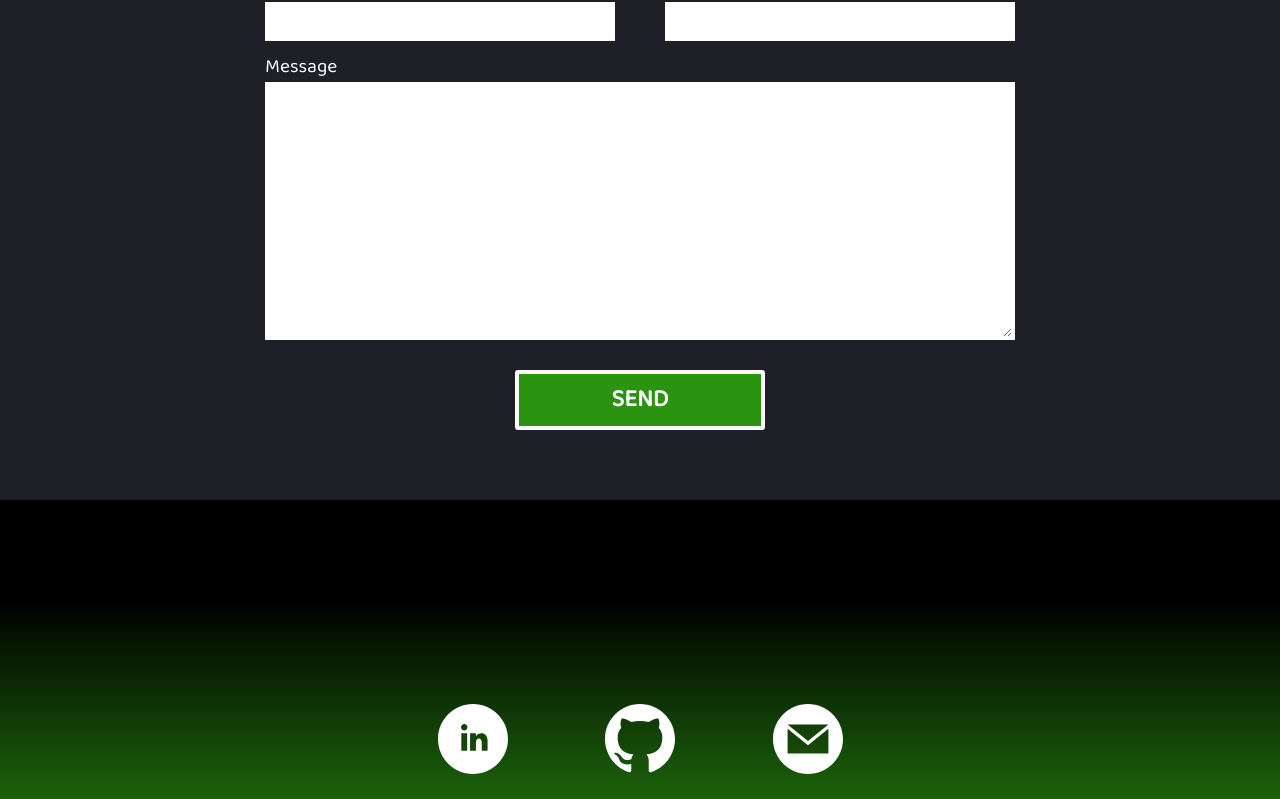
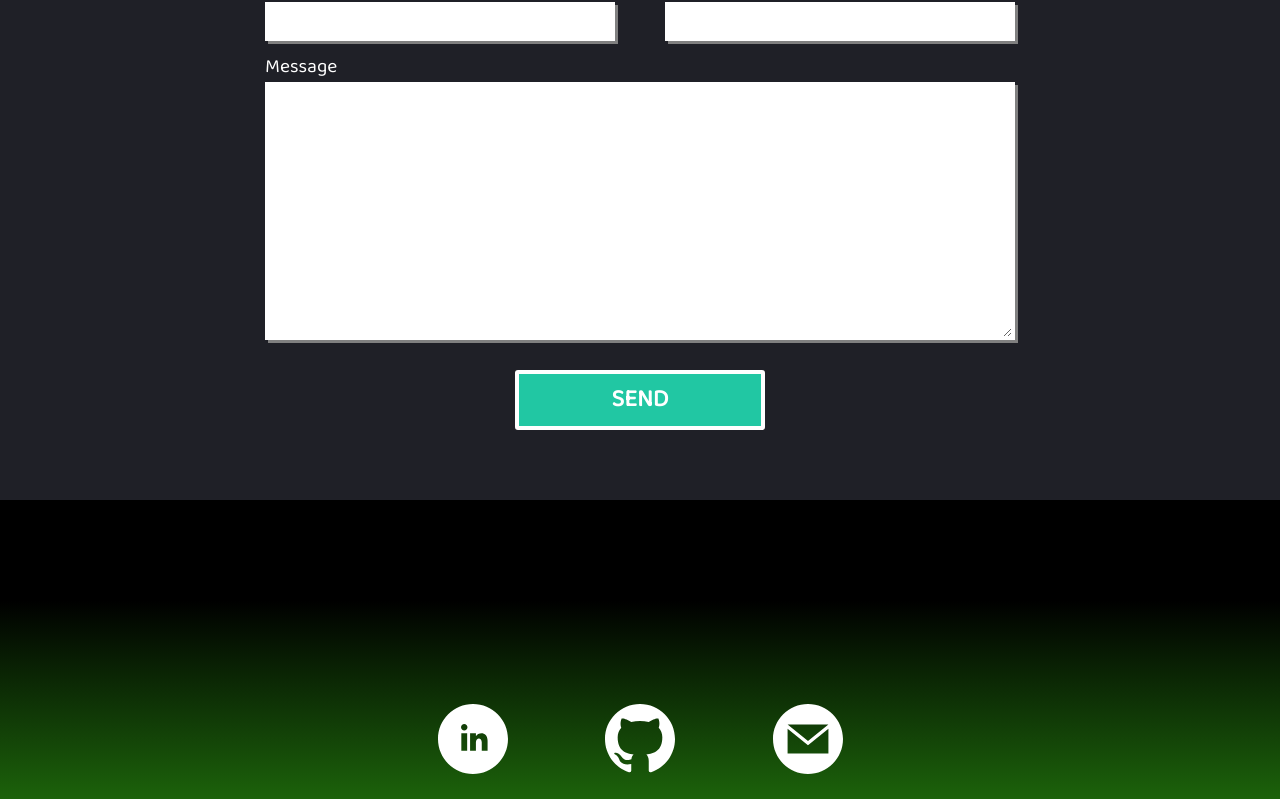
Before and after one commit to kapil-krishna/personal-website, a React (Create React App) app: page / in a window 1280 px wide. Shown: the part 3015-3814 px from the top of the page. Built offline with nearby package versions, Linux system fonts and the light colour scheme.

Commit message:
CSS changes

```diff
--- a/src/App.scss
+++ b/src/App.scss
@@ -344,7 +344,8 @@ h1 {
     }
 }
 
-
+ $form-color: rgb(33, 199, 163);
+ $form-animate-color:  rgb(33, 199, 130);
 
 .contact-section {
     .contact-container {
@@ -383,10 +384,13 @@ h1 {
                     border: solid white 3px;
                     box-sizing: border-box;
                     outline: none;
+                    box-shadow: 3px 3px grey;
                     // border-radius: $standard-border-radius;
 
                     &:focus {
-                        border-color: $nav-hover-color;
+                        transition: 0.5s;
+                        box-shadow: 3px 3px $form-animate-color;
+
                     }
                 }
 
@@ -413,11 +417,11 @@ h1 {
                 border-radius: $standard-border-radius;
                 opacity: 1 !important;
                 color: $font-color-main;
-                background-color: $background-color-1;
+                background-color: $form-color;
 
                 &:hover {
                     @include hoverAnimate;
-                    background-color: $nav-hover-color;
+                    background-color: rgb(34, 204, 125);
 
                     cursor: pointer;
                 }
```
